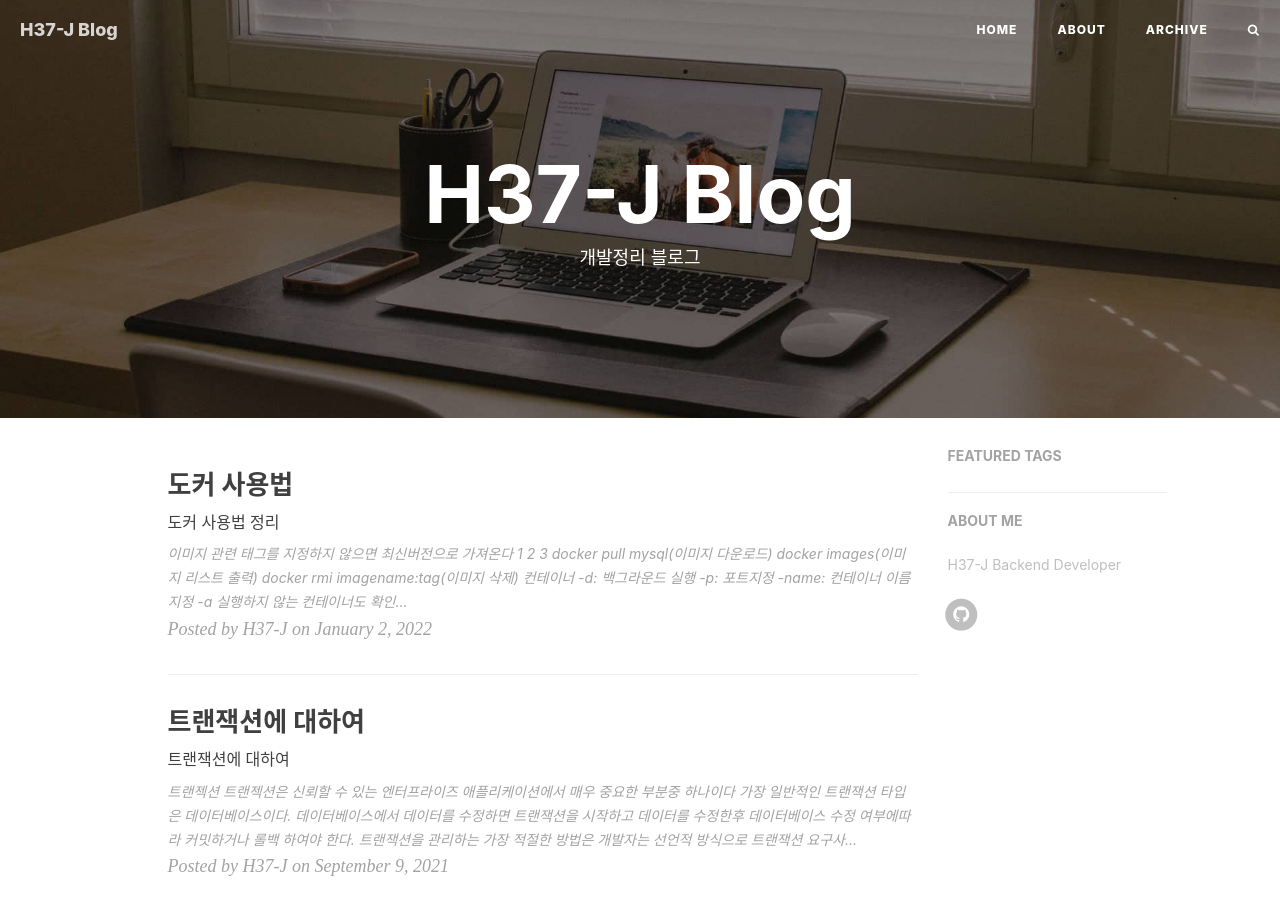
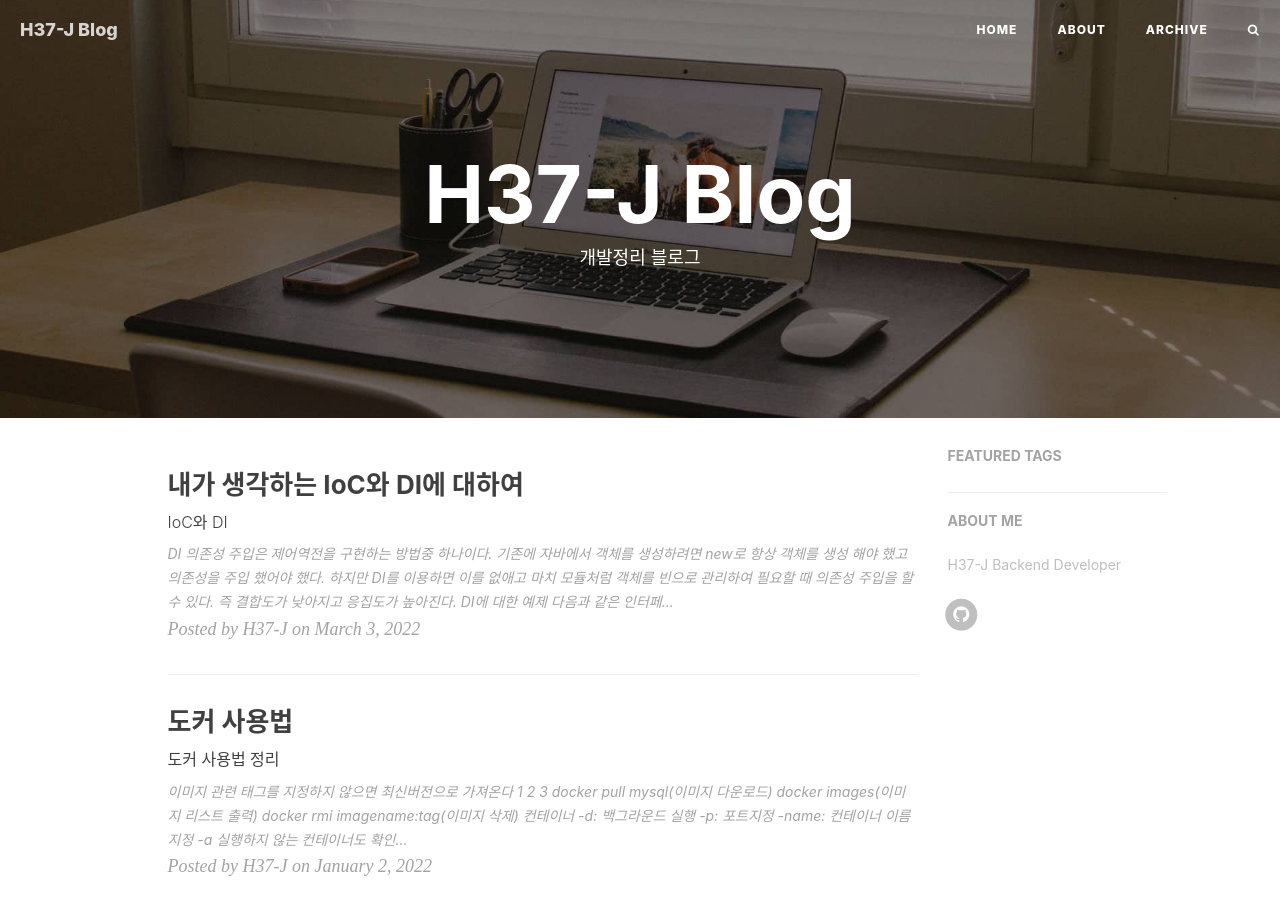
Before and after one commit to H37-J/H37-J.github.io, a Jekyll site: the page built from index.html, in a window 1280 px wide and 900 px high. Built offline with Jekyll 4.4.1, drawn with Linux system fonts in a browser that asks for light colours; nearby versions of some CDN libraries; the list of posts is cut into pages by our own code; comment, search, counter and statistics services are not loaded; some of the changed text lies outside the part shown.

Commit message:
포스팅 업데이트

````diff
--- a/_posts/spring/2021-09-08-spring(1).markdown
+++ b/_posts/spring/2021-09-08-spring(1).markdown
@@ -36,7 +36,7 @@ DI를 사용하면 애플리케이션을 인터페이스 기반으로 설계하
 
 ### IOC(제어역전)
 
-라이브러리등으로 만든 애플리케이션 코드가 프레임워크에 의해 제어된다. 즉, 프레임워크가 필요한 애플리케이션 코드를 선택하여 흐름을 진행한다. Controller, Serivce같은 객체들의 동작을 개발자가 구현하지만 어느 시점에 호출 할지는 프레임 워크가 결정한다, 예를들어 @Test어노테에이션을 붙이면 Junit 프레임워크가 해당 메서드를 호출 하는것 처럼 사용자의 코드를 프레임워크가 호출한다
+개발자가 만든 애플리케이션 코드가 프레임워크에 의해 제어된다. 외부 라이브러리, 프레임워크가 필요한 애플리케이션 코드를 선택하여 흐름을 진행한다. Controller, Serivce같은 객체들의 동작을 개발자가 구현하지만 어느 시점에 호출 할지는 프레임 워크가 결정한다, 예를들어 @Test어노테에이션을 붙이면 Junit 프레임워크가 해당 메서드를 호출 하는것 처럼 사용자의 코드를 프레임워크가 호출한다
 
 ### DI(의존성 주입)
 
--- /dev/null
+++ b/_posts/spring/2022-03-03-spring-ioc.markdown
@@ -0,0 +1,82 @@
+---
+layout:     post
+title:      "내가 생각하는 IoC와 DI에 대하여"
+subtitle:   "IoC와 DI"
+author:     "H37-J"
+header-img: "img/post-bg-2015.jpg"
+catalog: true
+tags:
+    - spring
+---
+
+### DI
+
+의존성 주입은 제어역전을 구현하는 방법중 하나이다. 기존에 자바에서 객체를 생성하려면 new로 항상 객체를 생성 해야 했고 의존성을 주입 했어야 했다. 하지만 DI를 이용하면 이를 없애고 마치 모듈처럼 객체를 빈으로 관리하여 필요할 때 의존성 주입을 할 수 있다. 즉 결합도가 낮아지고 응집도가 높아진다.
+
+### DI에 대한 예제
+
+다음과 같은 인터페이스가 있다고 가정 해보자.
+
+```java
+public interface DataService {
+
+    public void service();
+}
+
+```
+
+이 인터페이스를 구현하는 두 개의 서비스 클래스가 있다.
+
+```java
+@Slf4j
+public class MysqlService implements DataService {
+
+    public void service() {
+        log.info("mysql 서비스 실행");
+    }
+}
+
+@Slf4j
+public class OracleService implements DataService {
+
+    public void service() {
+        log.info("오라클 서비스 실행");
+    }
+}
+```
+
+그리고 다음과 같이 빈 설정을 해준다.
+
+```java
+@Configuration
+public class DataServiceBean {
+
+    @Bean
+    public DataService dataService() {
+        return new OracleService();
+    }
+}
+```
+
+클라이언트는 데이터서비스에 대한 의존성 주입을 아래와 같이 받을 수 있다.
+
+```java
+@RestController
+@RequestMapping("/api/di")
+@RequiredArgsConstructor
+public class Client {
+
+    private final DataService dataService;
+
+    @RequestMapping(value = "/service", method = RequestMethod.GET)
+    public void service() {
+        dataService.service();
+    }
+
+}
+```
+
+위에서 오라클 서비스를 주입 받았기 때문에 오라클 서비스가  실행 되었다.
+<img src="./img/io.png">
+
+</img>
````
Also changed, not shown: _posts/spring/img/io.png (added).
